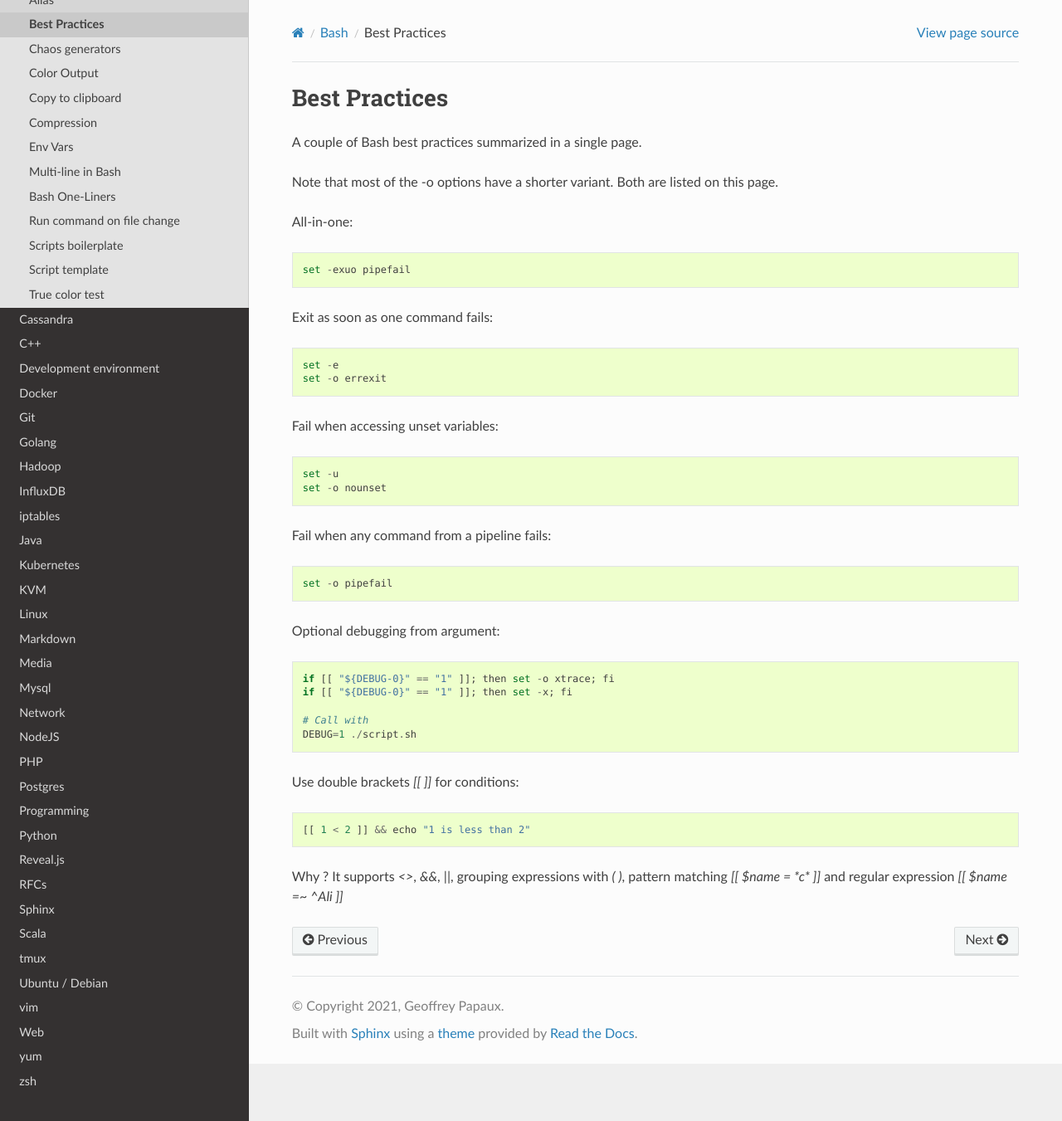
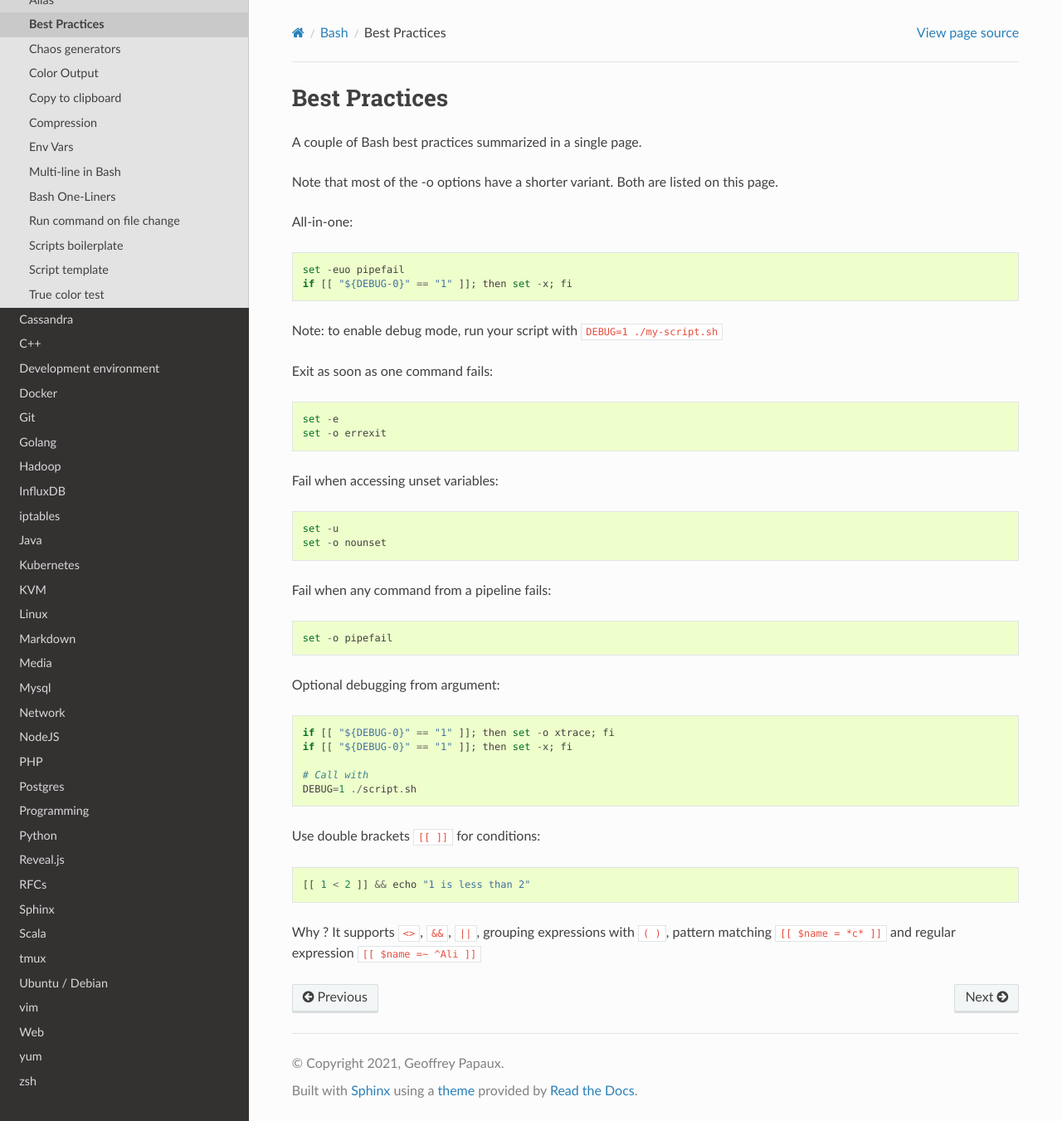
Before and after one commit to papaux/til, a Sphinx documentation site: the page built from source/bash/best-practices.rst, in a window 1280 px wide and 1351 px high. Shown: the whole window at 83% size. Built offline with Sphinx 7.4.7 and the Read the Docs theme 2.0.0, drawn with Linux system fonts in a browser that asks for light colours.

Commit message:
bash: improve all-in-one best practices

```diff
--- a/source/bash/best-practices.rst
+++ b/source/bash/best-practices.rst
@@ -7,7 +7,10 @@ Note that most of the -o options have a shorter variant. Both are listed on this
 
 All-in-one::
 
-    set -exuo pipefail
+    set -euo pipefail
+    if [[ "${DEBUG-0}" == "1" ]]; then set -x; fi
+
+Note: to enable debug mode, run your script with ``DEBUG=1 ./my-script.sh``
 
 Exit as soon as one command fails::
 
@@ -31,8 +34,8 @@ Optional debugging from argument::
     # Call with
     DEBUG=1 ./script.sh
 
-Use double brackets `[[ ]]` for conditions::
+Use double brackets ``[[ ]]`` for conditions::
 
     [[ 1 < 2 ]] && echo "1 is less than 2"
 
-Why ? It supports `<>`, `&&`, `||`, grouping expressions with `( )`, pattern matching `[[ $name = *c* ]]` and regular expression `[[ $name =~ ^Ali ]]`
+Why ? It supports ``<>``, ``&&``, ``||``, grouping expressions with ``( )``, pattern matching ``[[ $name = *c* ]]`` and regular expression ``[[ $name =~ ^Ali ]]``
```
